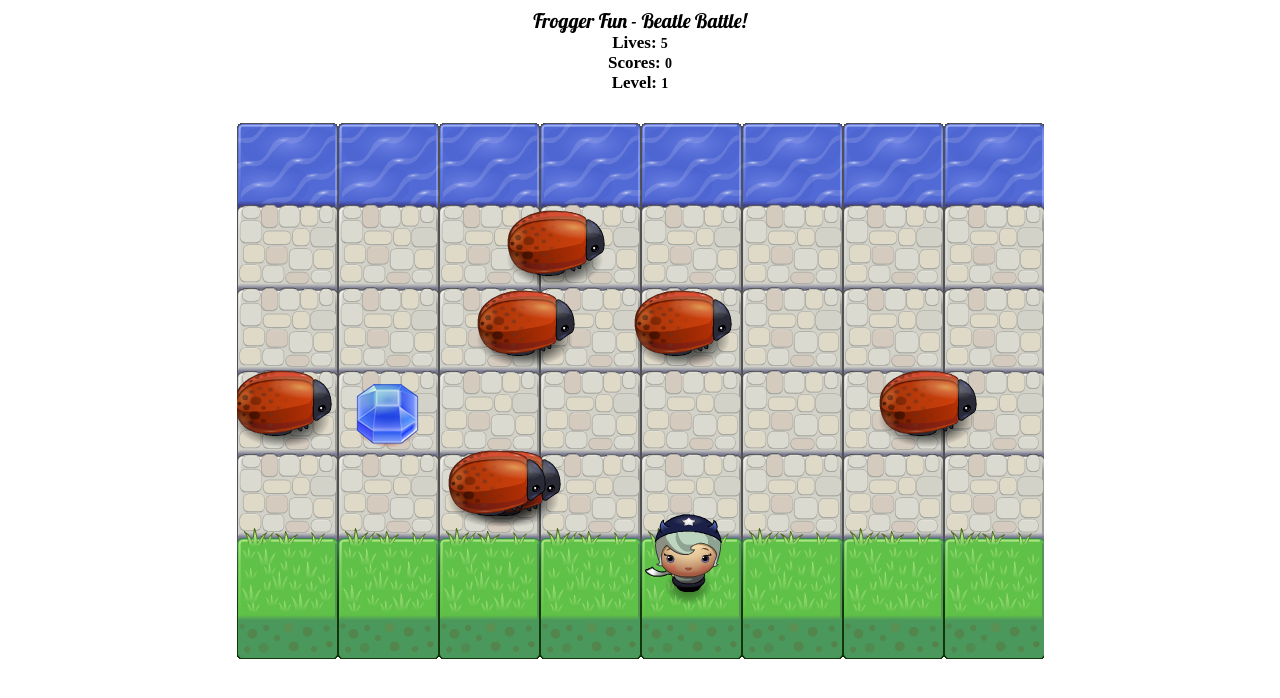
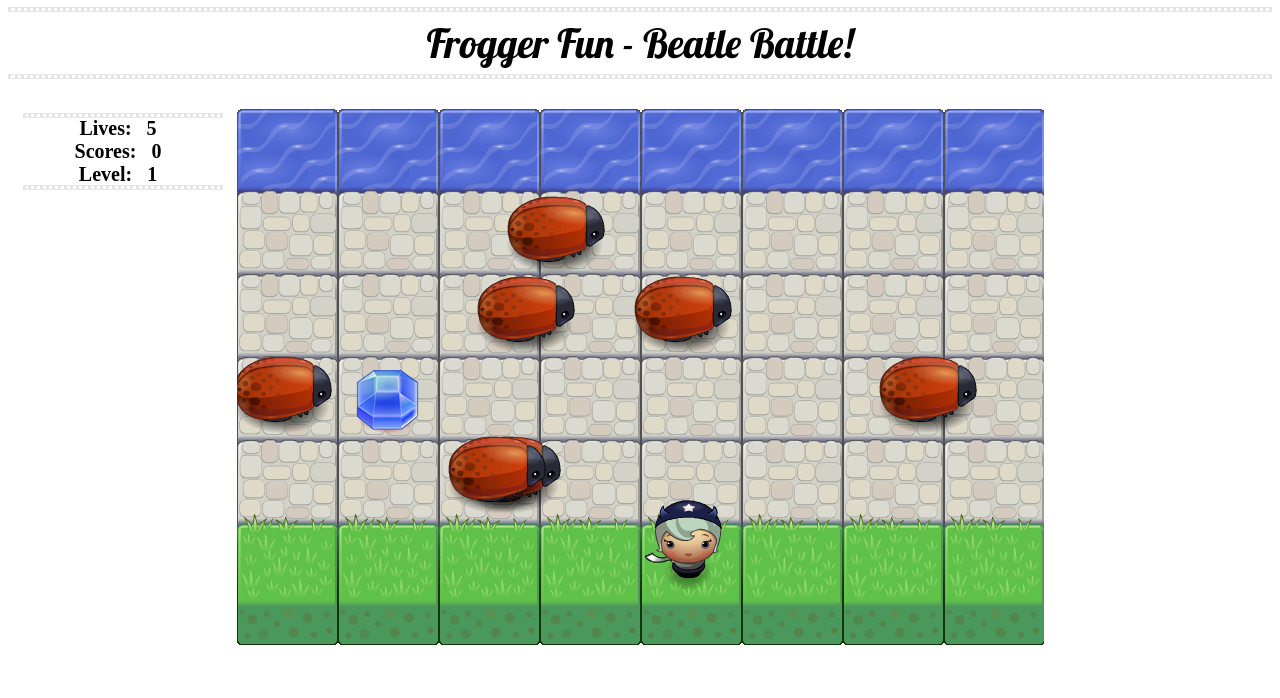
Before and after one commit to toystars/frogger, a plain HTML site: page index.html in a window 1280 px wide. Drawn offline with Linux system fonts and the light colour scheme.

Commit message:
Edited the style.css and app.js file

```diff
--- a/css/style.css
+++ b/css/style.css
@@ -3,8 +3,16 @@ body {
 }
 
 #live-scores-level-div {
+  border-top: 3px dotted #e5e5e5;
+  border-bottom: 3px dotted #e5e5e5;
+  box-shadow: inset 0 -1px 0 0 #e5e5e5, inset 0 1px 0 0 #e5e5e5, 0 1px 0 0 #e5e5e5, 0 -1px 0 0 #e5e5e5;
+  margin-bottom: 1px;
+  position: absolute;
+  width: 200px;
   text-align: center;
-  margin: auto;
+  float: right;
+  margin-top: 35px;
+  margin-left: 15px
 }
 
 h3 {
@@ -16,16 +24,22 @@ canvas {
 }
 
 #gameTitle {
+  padding: 7px;
+  border-top: 3px dotted #e5e5e5;
+  border-bottom: 3px dotted #e5e5e5;
+  box-shadow: inset 0 -1px 0 0 #e5e5e5, inset 0 1px 0 0 #e5e5e5, 0 1px 0 0 #e5e5e5, 0 -1px 0 0 #e5e5e5;
+  margin-bottom: 1px;
   font-family: 'Lobster', cursive;
-  font-size: 20px;
+  font-size: 40px;
 }
 
 #lives, #scores, #level {
-  font-size: 14px;
+  padding: 10px;
+  font-size: 20px;
   font-weight: bold;
 }
 
 #livesDiv, #scoresDiv, #levelDiv {
-  font-size: 17px;
+  font-size: 20px;
   font-weight: bold;
 }
--- a/js/app.js
+++ b/js/app.js
@@ -6,21 +6,6 @@ var bugDeathSound = document.getElementById('bugDeath');
 var gemPickerSound = document.getElementById('gemPicker');
 var waterSound = document.getElementById('waterCrashed');
 var levelSound = document.getElementById('levelUp');
-
-function playBackgroundMusic(music) {
-  music.play();
-  music.volume = 0.1;
-}
-
-// background sound
-var backgroundSound = new Audio('sounds/mario.mp3');
-backgroundSound.addEventListener('ended', function() {
-    this.currentTime = 0;
-    playBackgroundMusic(this);
-}, false);
-
-backgroundSound.play();
-backgroundSound.volume = 0.1;
 
 // Enemies our player must avoid
 var Enemy = function() {
@@ -66,7 +51,7 @@ Enemy.prototype.render = function() {
   gemBugCollision(this, gem);
 }
 
-// Create enemies with the right coordinates and speed
+// Create enemies with the right coordinates
 Enemy.prototype.configureEnemy = function() {
   // Create a random y coordinate
   var randomY = Math.floor((Math.random() * 4) + 1);
@@ -82,6 +67,10 @@ Enemy.prototype.configureEnemy = function() {
 
   // create a random starting point for all enemy objects for them to appear on canvas at different times
   this.x = Math.floor((Math.random() * -350) - 150);
+
+  // create a check to see if x co-ordinate created for enemy is equal or even close
+  // to another one to avoid the stacking of enemies on one another
+  var enemyPositionCheckArray = [];
 }
 
 // Now write your own player class
@@ -370,7 +359,6 @@ function evaluateLife() {
     gem.generate(); // regenerate the gem in a different location
   } else {
     // Else if the innerHTML returns 0 or less
-    backgroundSound.pause(); // pause the background music
     allEnemies = []; // then the allEnemies array is reinitialized to an empty array to stop the movement of the enemies on the canvas
     // reset the gem co-ordinates
     gem.x = -200;
```
